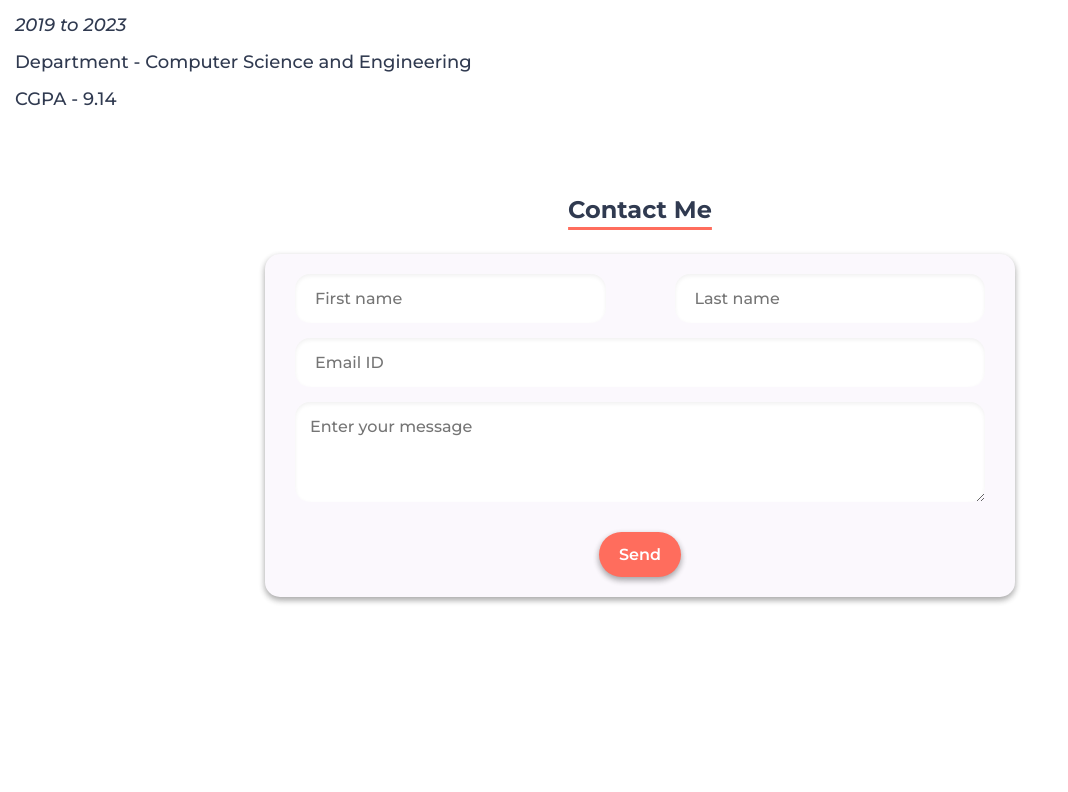
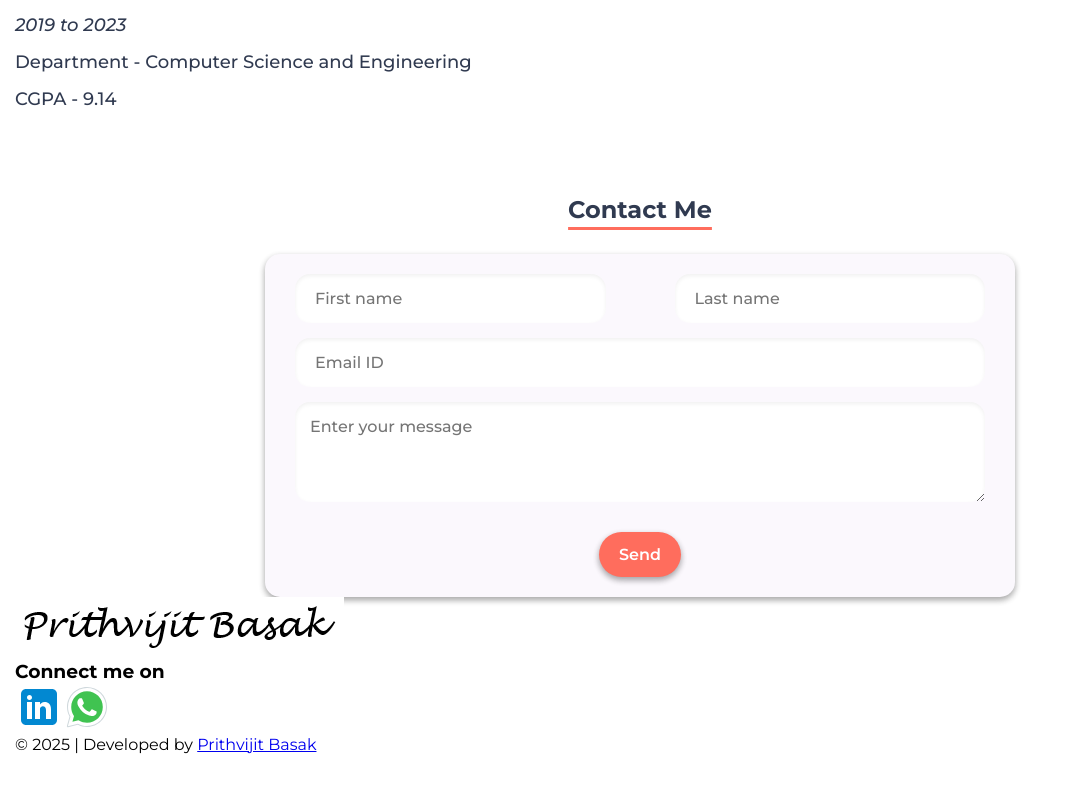
Before and after one commit to prithvijitbasak/pb-portfolio, a React (Vite) app: page / in a window 1280 px wide. Shown: the part 3570-4362 px from the top of the page, without its empty margins (0-1068 px from the left). Built offline with nearby package versions, Linux system fonts and the light colour scheme; no server answers.

Commit message:
made footer section, some parts are remaining to be completed

```diff
--- a/src/components/Footer.jsx
+++ b/src/components/Footer.jsx
@@ -1,12 +1,49 @@
+import { useEffect, useState } from "react";
 import "../assets/styles/Footer.css";
+import logo from "../../images/logo.png";
+import whatsapp from "../../images/whatsapp-logo.svg";
+import linkedin from "../../images/linkedin-logo.svg";
 
 const Footer = () => {
+  const [year, setYear] = useState(null);
+
+  useEffect(() => {
+    const currentYear = new Date().getFullYear();
+    setYear(currentYear);
+  }, []);
+
   return (
     <>
       <section className="pb-footer-wrapper">
         <div className="pb-container">
           <div className="pb-footer-contents">
+            <div className="footer-cols">
+              <div className="footer-logo-div">
+                <img src={logo} alt="Prithvijit Basak Logo" />
+              </div>
+              <div className="socials-and-links">
+                <div className="links-div"></div>
+                <div className="socials-div">
+                  <h3>Connect me on</h3>
+                  <div className="socials-icons">
+                    <img src={linkedin} alt="LinkedIn" />
+                    <img src={whatsapp} alt="WhatsApp" />
 
+                  </div>
+                </div>
+              </div>
+            </div>
+            <div className="copyright-div">
+              <p>
+                &#169; {year} | Developed by{" "}
+                <a
+                  href="https://www.linkedin.com/in/prithvijitbasak/"
+                  target="_blank"
+                >
+                  Prithvijit Basak
+                </a>{" "}
+              </p>
+            </div>
           </div>
         </div>
       </section>
```
Also changed, not shown: images/facebook-icon.svg (added).
